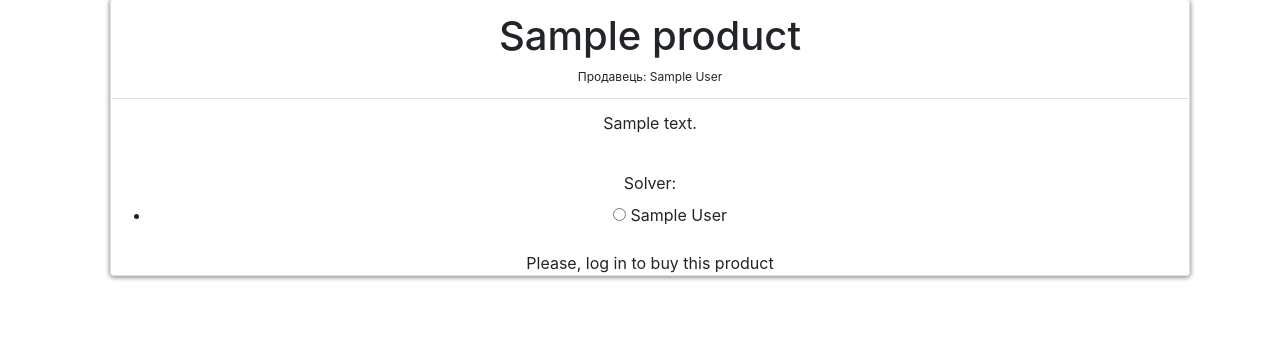
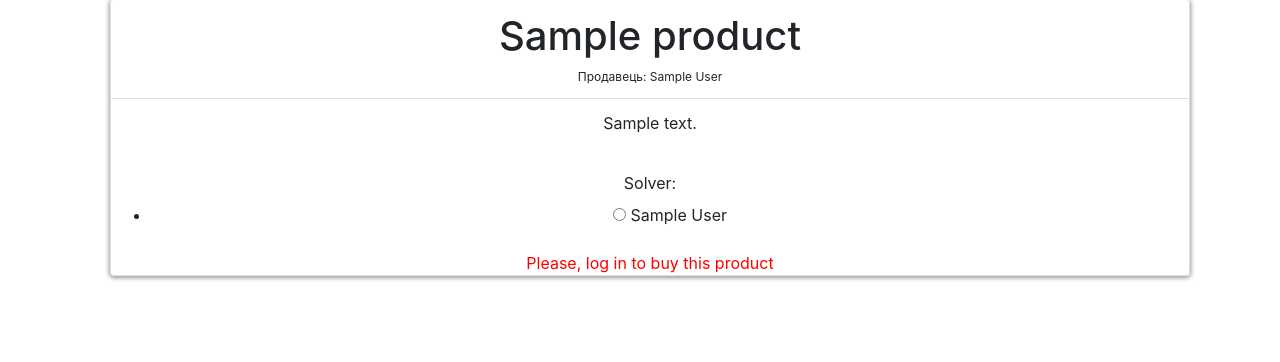
Before and after one commit to SandraRadz/SmartContract, a Django app: page /product/1/ in a window 1280 px wide. Shown: the part 91-453 px from the top of the page. Run offline with Django 3.2, Linux system fonts and the light colour scheme; tables that the repository leaves empty hold one stand-in row (values such as "Sample post"); some libraries are stand-ins or nearby versions.

Commit message:
please, log in red

```diff
--- a/catalogue/templates/catalogue/product.html
+++ b/catalogue/templates/catalogue/product.html
@@ -26,7 +26,7 @@
                     {% if request.user.is_authenticated %}
                         <button class="product-price-btn btn btn-info">Buy</button>
                     {% else %}
-                        <div>Please, log in to buy this product</div>
+                        <div style="color: red">Please, log in to buy this product</div>
                     {% endif %}
                 </form>
             {% endif %}
```
